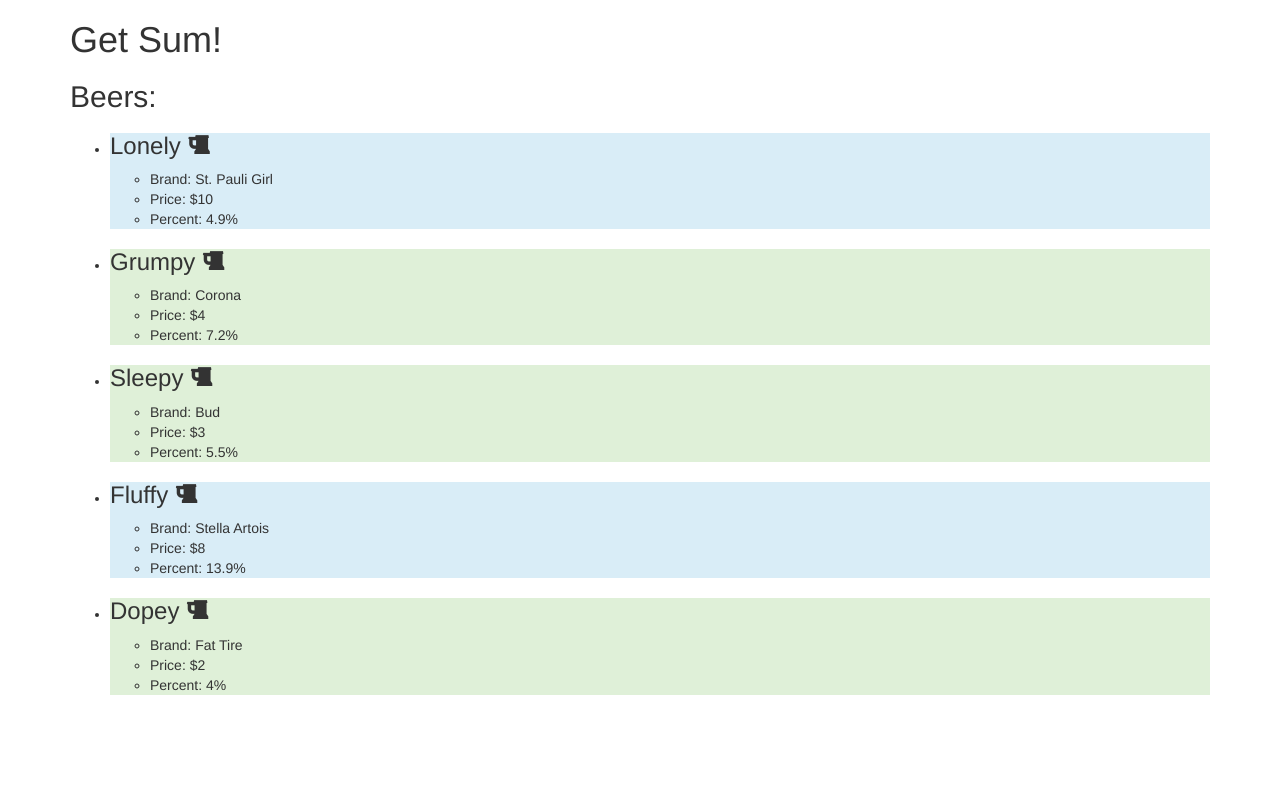
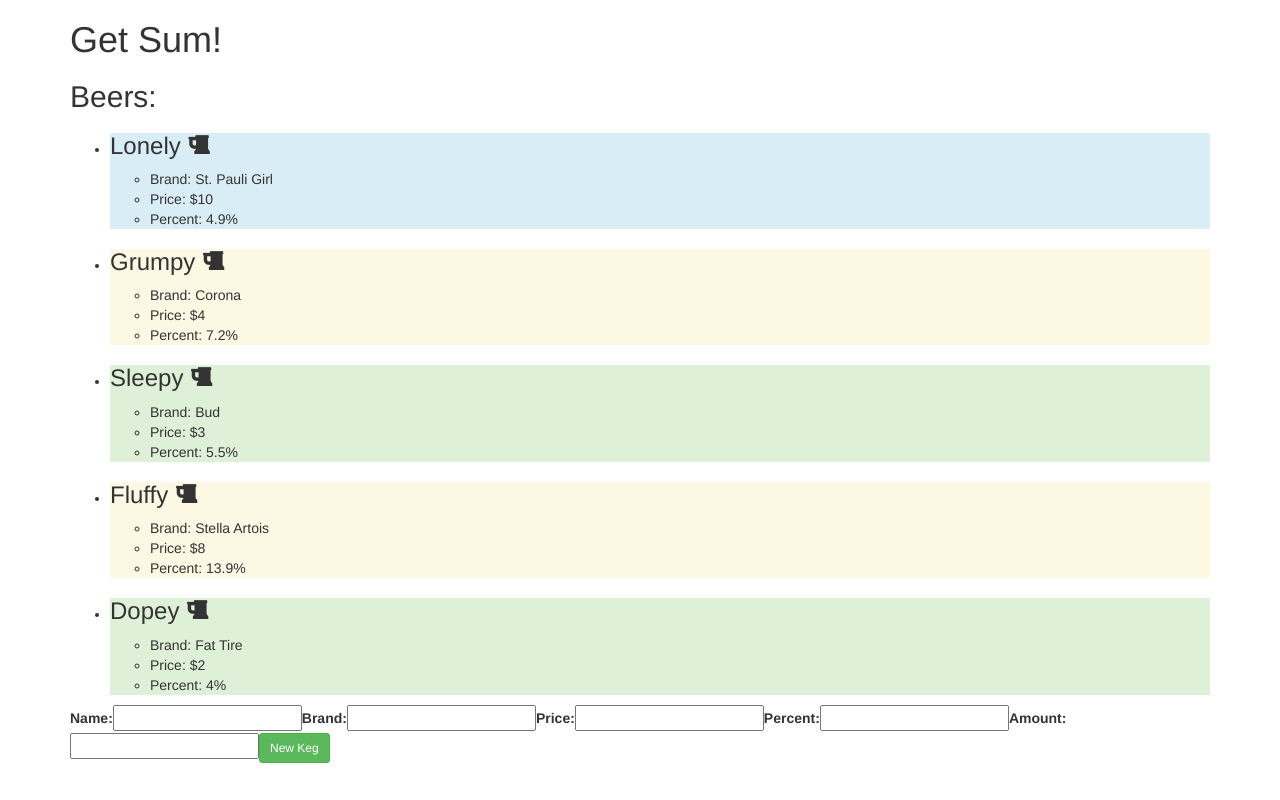
Before and after one commit to danlauby/tap-room, an Angular app: page / in a window 1280 px wide. Built offline with nearby package versions, Linux system fonts and the light colour scheme.

Commit message:
Create form and component to add new keg

```diff
--- a/src/app/app.component.html
+++ b/src/app/app.component.html
@@ -4,5 +4,5 @@
     </h1>
     <h2>Beers:</h2>
     <app-beer-list [childBeerList]="masterBeerList">working?</app-beer-list>
-
+    <app-new-keg (newKegSender)="addKeg($event)"></app-new-keg>
 </div>
--- a/src/app/app.component.ts
+++ b/src/app/app.component.ts
@@ -17,13 +17,8 @@
   ];
 
 
-
-
-  //
-  // beerStrong(beer) {
-  //   if (beer.percent > 6) {
-  //     var  '';
-  //   }
-  // }
+addKeg(newKegFromChild: Beer) {
+  this.masterBeerList.push(newKegFromChild);
+}
 
 }
--- a/src/app/app.module.ts
+++ b/src/app/app.module.ts
@@ -6,16 +6,16 @@
 import { AppComponent } from './app.component';
 import { BeerListComponent } from './beer-list/beer-list.component';
 import { QuantityComponent } from './quantity/quantity.component';
-import { ColorComponent } from './color/color.component';
 import { PercentComponent } from './percent/percent.component';
+import { NewKegComponent } from './new-keg/new-keg.component';
 
 @NgModule({
   declarations: [
     AppComponent,
     BeerListComponent,
     QuantityComponent,
-    ColorComponent,
-    PercentComponent
+    PercentComponent,
+    NewKegComponent,
   ],
   imports: [
     BrowserModule,
--- a/src/app/beer-list/beer-list.component.css
+++ b/src/app/beer-list/beer-list.component.css
@@ -0,0 +1,3 @@
+/*#iconMug {
+  display: none;
+}*/
--- a/src/app/beer-list/beer-list.component.html
+++ b/src/app/beer-list/beer-list.component.html
@@ -1,5 +1,5 @@
 <ul>
-  <li [class]="beerSpecial(beer)" *ngFor="let beer of childBeerList"><h3>{{beer.name}} <i class="fa fa-beer" aria-hidden="true"></i></h3>
+  <li  [class]="beerSpecial(beer)" *ngFor="let beer of childBeerList"><h3>{{beer.name}} <i class="fa fa-beer" aria-hidden="true"></i></h3>
     <ul>
       <li>Brand: {{beer.brand}}</li>
       <li>Price: ${{beer.price}}</li>
--- a/src/app/beer-list/beer-list.component.ts
+++ b/src/app/beer-list/beer-list.component.ts
@@ -9,14 +9,23 @@
 
 export class BeerListComponent implements OnInit {
   @Input() childBeerList: Beer[];
-
   beerSpecial(beer) {
-    if (beer.price > 4) {
-      return "bg-info";
-    } else {
-      return "bg-success";
+    var color;
+    if (beer.percent > 7) {
+      color = "bg-warning";
+    } else if(beer.price <= 4){
+      color = "bg-success";
+    } else if(beer.price > 4){
+      color = "bg-info";
     }
+    return color;
   }
+  // var icon = false;
+  // showIcon(beer) {
+  //   if(beer.percent >= 7) {
+  //     icon = true;
+  //   }
+  // }
 
   constructor() { }
 
--- a/src/app/color/color.component.html
+++ /dev/null
@@ -1,3 +0,0 @@
-<p>
-  color works!
-</p>
--- a/src/app/color/color.component.ts
+++ /dev/null
@@ -1,19 +0,0 @@
-import { Component, OnInit } from '@angular/core';
-import { Beer } from './../beer-list.model';
-
-@Component({
-  selector: 'app-color',
-  templateUrl: './color.component.html',
-  styleUrls: ['./color.component.css']
-})
-export class ColorComponent implements OnInit {
-
-
-
-
-  constructor() { }
-
-  ngOnInit() {
-  }
-
-}
--- /dev/null
+++ b/src/app/new-keg/new-keg.component.html
@@ -0,0 +1,13 @@
+<form>
+  <label for="name">Name:</label>
+  <input #newName id="name" class="formcontrol" type="text" name="name">
+  <label for="brand">Brand:</label>
+  <input #newBrand id="brand" class="formcontrol" type="text" name="brand">
+  <label for="price">Price:</label>
+  <input #newPrice id="price" class="formcontrol" type="text" name="price">
+  <label for="percent">Percent:</label>
+  <input #newPercent id="percent" class="formcontrol" type="text" name="percent">
+  <label for="amount">Amount:</label>
+  <input #newAmount id="amount" class="formcontrol" type="text" name="amount">
+  <button (click)="submitForm(newName.value, newBrand.value, newPrice.value, newPercent.value, newAmount.value); newName.value=''; newBrand.value=''; newPrice.value=''; newPercent.value=''; newAmount.value='';" class="btn btn-success btn-sm">New Keg</button>
+</form>
--- /dev/null
+++ b/src/app/new-keg/new-keg.component.ts
@@ -0,0 +1,21 @@
+import { Component, OnInit, Output, EventEmitter } from '@angular/core';
+import { Beer } from './../beer-list.model';
+
+@Component({
+  selector: 'app-new-keg',
+  templateUrl: './new-keg.component.html',
+  styleUrls: ['./new-keg.component.css']
+})
+export class NewKegComponent implements OnInit {
+  @Output() newKegSender = new EventEmitter();
+  submitForm(name: string, brand: string, price: number, percent: number, amount: number) {
+    var newKegToAdd: Beer = new Beer(name, brand, price, percent, amount);
+    this.newKegSender.emit(newKegToAdd);
+  }
+
+  constructor() { }
+
+  ngOnInit() {
+  }
+
+}
```
Also changed, not shown: src/app/percent-icon/percent-icon.component.ts (added, +21 -0 lines), src/app/new-keg/new-keg.component.css (added), 1 other file (tests, documents, lock files or other folders).
